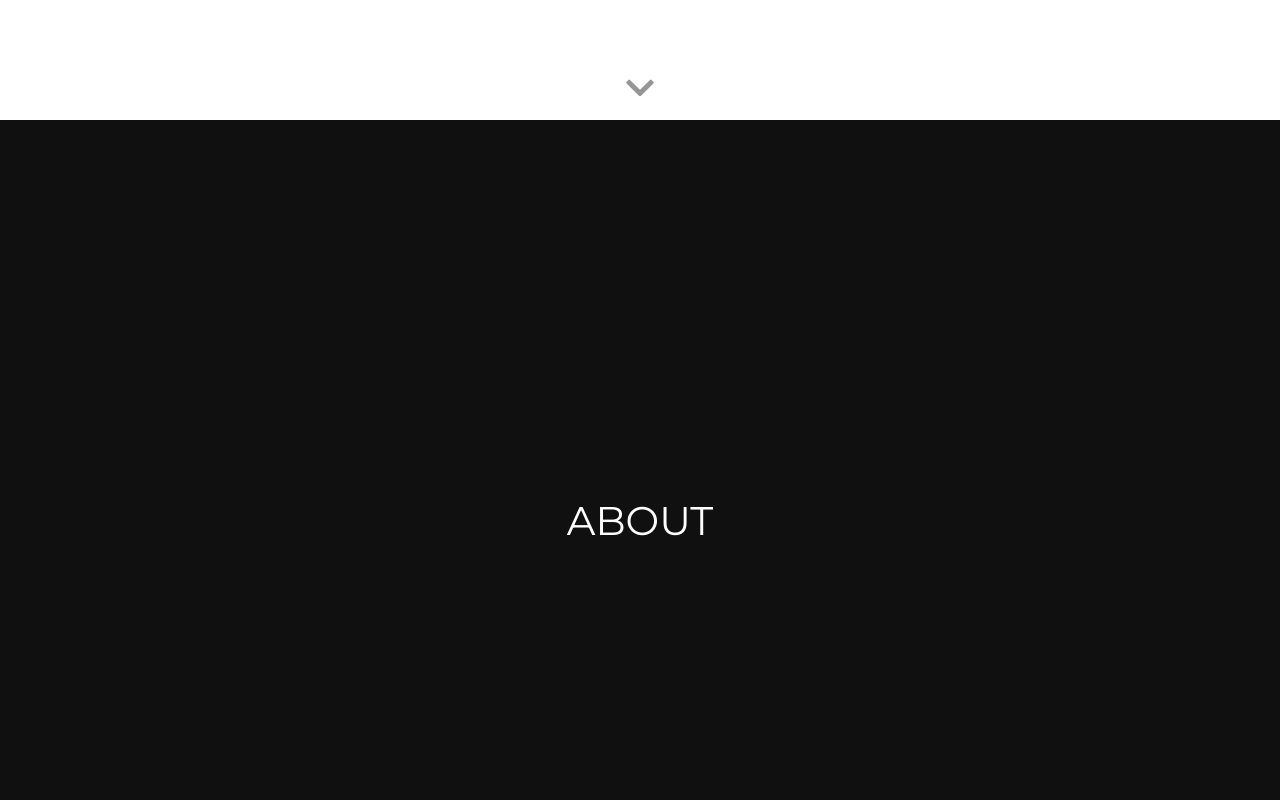
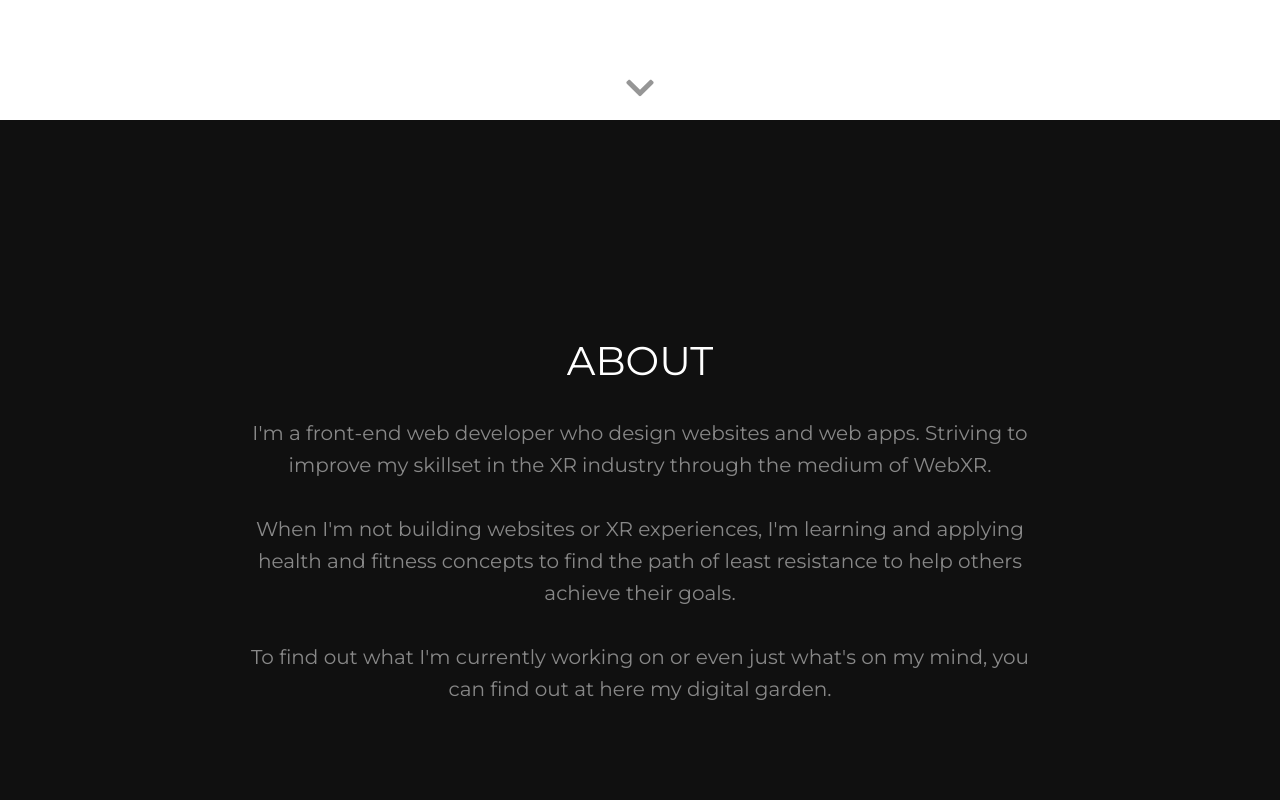
Before and after one commit to theineptdev/portfolio-v3, a Vue app: page / in a window 1280 px wide. Shown: the part 680-1480 px from the top of the page. Built offline with nearby package versions, Linux system fonts and the light colour scheme.

Commit message:
Update About.vue

```diff
--- a/src/components/About.vue
+++ b/src/components/About.vue
@@ -1,12 +1,23 @@
 <template>
     <div class="container">
         <div class="title">ABOUT</div>
+        <div class="content">
+            <div class="me">{{ me }}</div>
+            <div class="add">{{ add }}</div>
+            <div class="go">{{ go }}</div>
+        </div>
     </div>
 </template>
 
 <script>
     export default {
-
+        data() {
+            return {
+                me: "I'm a front-end web developer who design websites and web apps. Striving to improve my skillset in the XR industry through the medium of WebXR.",
+                add: "When I'm not building websites or XR experiences, I'm learning and applying health and fitness concepts to find the path of least resistance to help others achieve their goals.",
+                go: "To find out what I'm currently working on or even just what's on my mind, you can find out at here my digital garden.",
+            }
+        }
     }
 </script>
 
@@ -17,11 +28,26 @@
     height: 100vh;
     width: 100%;
     display: flex;
+    flex-direction: column;
     justify-content: center;
     align-items: center;
+    text-align: center;
 }
 .title {
-    font-size: 2.5em;
+    font-size: 2.5rem;
     text-transform: uppercase;
+    /* padding-bottom: 3rem; */
 }
+.content {
+    max-width: 50rem;
+    /* prevents the width from being 100% on mobile / smaller screens */
+    width: 95%;
+    color: rgba(255, 255, 255, 0.5);
+    font-size: 1.25rem;
+    line-height: 2rem;
+}
+.content > * {
+    padding-top: 2rem;
+}
+
 </style>
```
